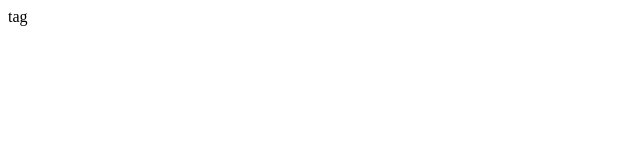
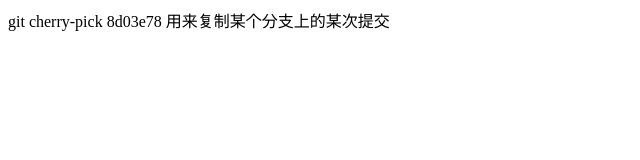
Before and after one commit to Lucas-Y/lucas, a plain HTML site: page tag.html in a window 1280 px wide. Shown: the whole page, without its empty margins (0-640 px from the left). Drawn offline with Linux system fonts and the light colour scheme.

Commit message:
cherry-pick learn

```diff
--- a/tag.html
+++ b/tag.html
@@ -6,6 +6,6 @@
     <title>Document</title>
   </head>
   <body>
-    tag
+    git cherry-pick 8d03e78 用来复制某个分支上的某次提交
   </body>
 </html>
```
